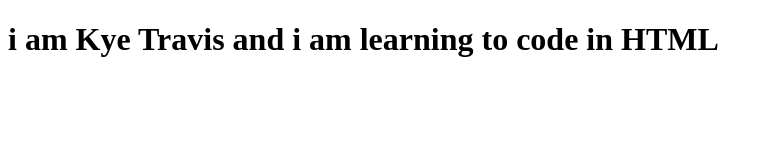
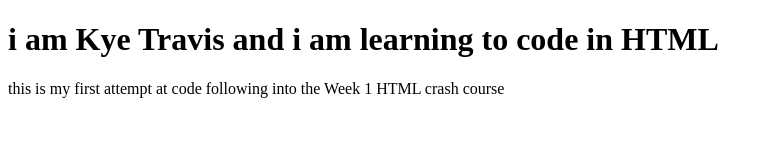
Before and after one commit to KyeTravis/first-github-project, a plain HTML site: page index.html in a window 1280 px wide. Shown: the whole page, without its empty margins (0-772 px from the left). Drawn offline with Linux system fonts and the light colour scheme.

Commit message:
adding my first paragraph

```diff
--- a/index.html
+++ b/index.html
@@ -4,9 +4,13 @@
     <meta charset="UTF-8">
     <meta http-equiv="X-UA-Compatible" content="IE=edge">
     <meta name="viewport" content="width=device-width, initial-scale=1.0">
-    <title>Document</title>
+    <title>Kyes HTML Test</title>
 </head>
 <body>
     <h1>i am Kye Travis and i am learning to code in HTML</h1>
+
+    <p>
+        this is my first attempt at code following into the Week 1 HTML crash course
+     </p>
 </body>
 </html>
```
